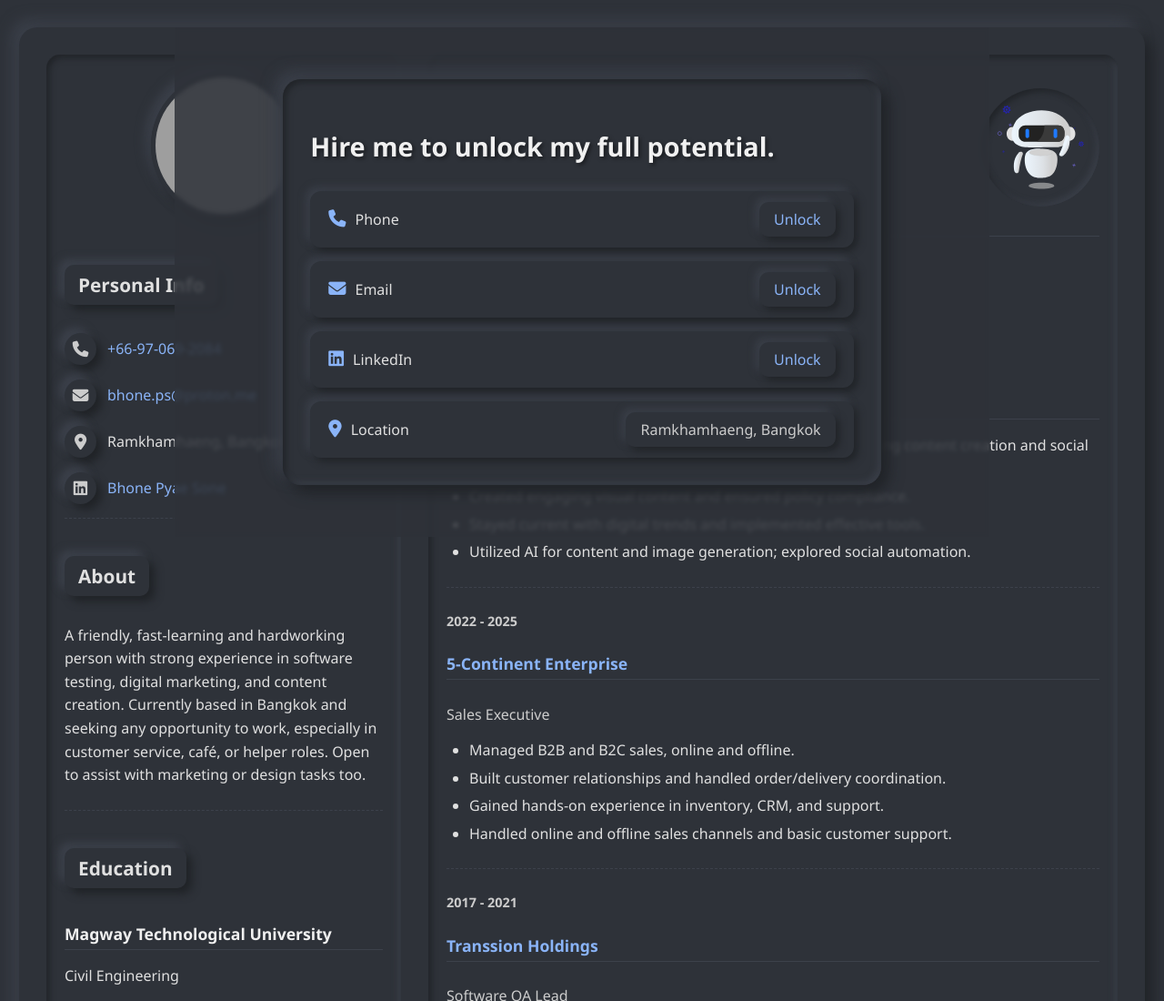
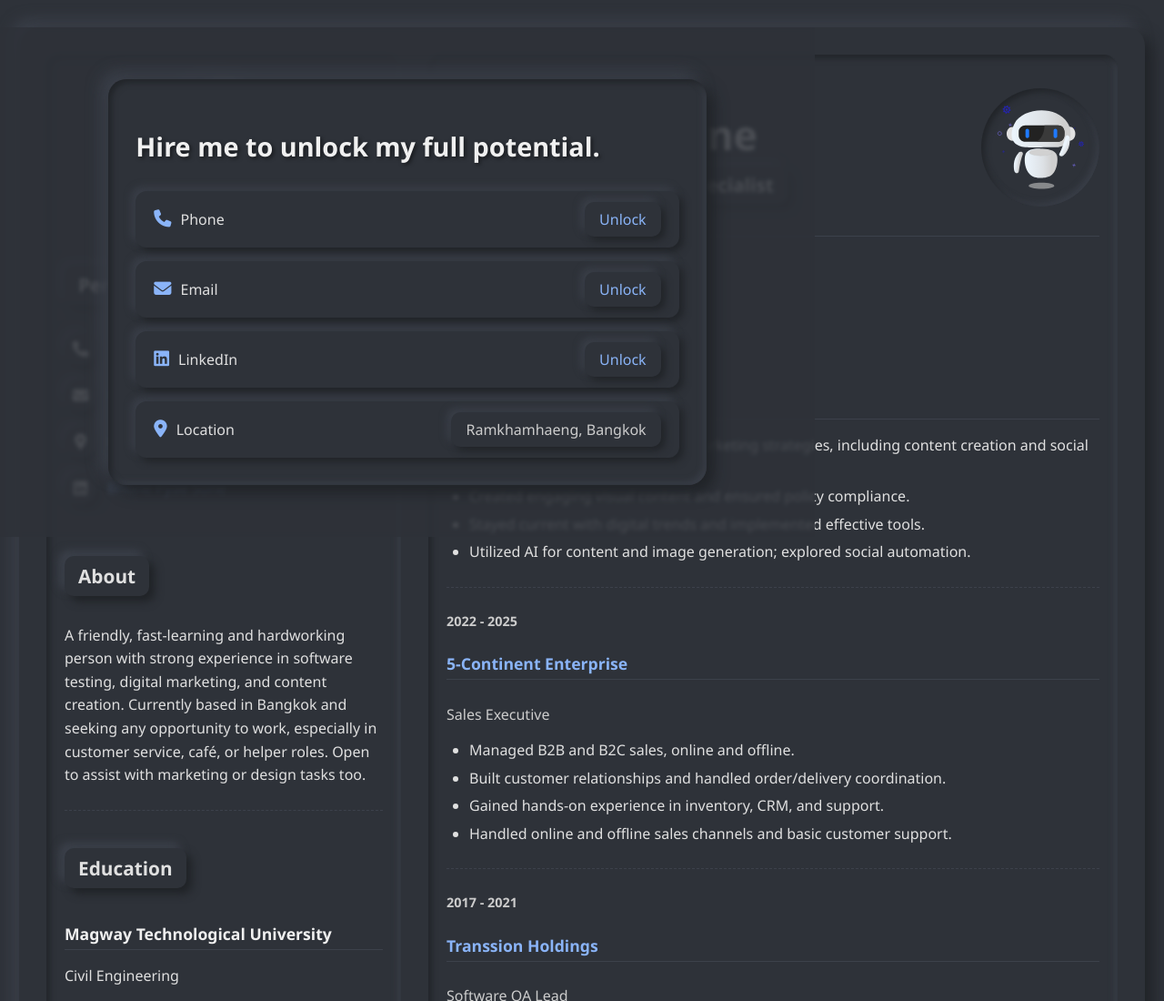
Before and after one commit to bhonepyisone/BPS-SQA-Lead-Digital-Tools-Specialist-Dark-Resume-Humor, a plain HTML site: page index.html in a window 1280 px wide. Shown: the top 1100 px of the page at 91% size. Drawn offline with nearby package versions, Linux system fonts and the light colour scheme; grey boxes are pictures that could not be loaded.

Commit message:
Update style.css

```diff
--- a/style.css
+++ b/style.css
@@ -364,8 +364,8 @@ a:hover {
 /* Blur Overlay Styles */
 .blur-overlay {
     position: fixed;
-    bottom: -8;
-    left: -5;
+    bottom: -1;
+    left: 0;
     width: 70%;
     height: 70%;
     background: rgba(46, 50, 57, 0.85);
```
